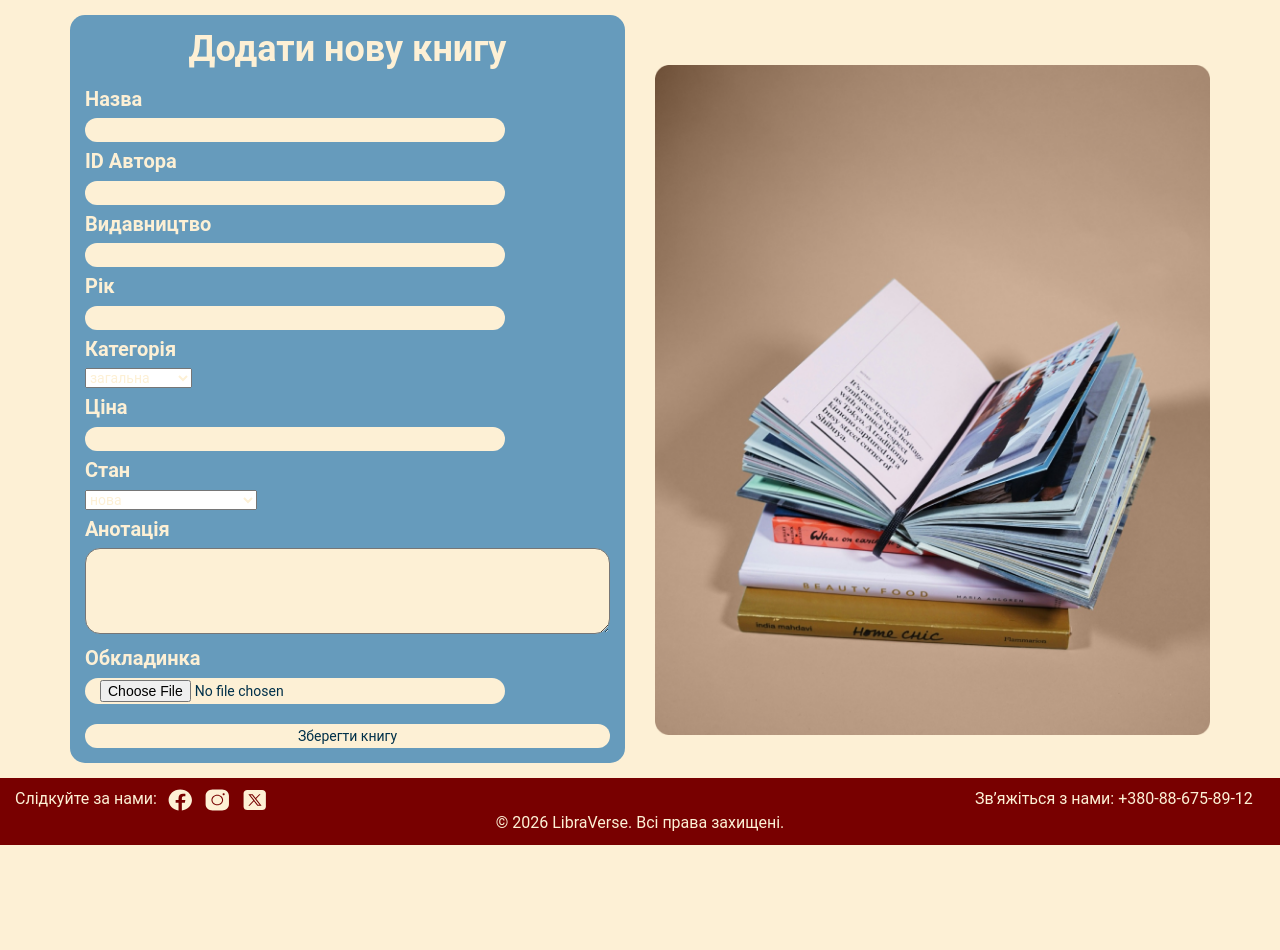
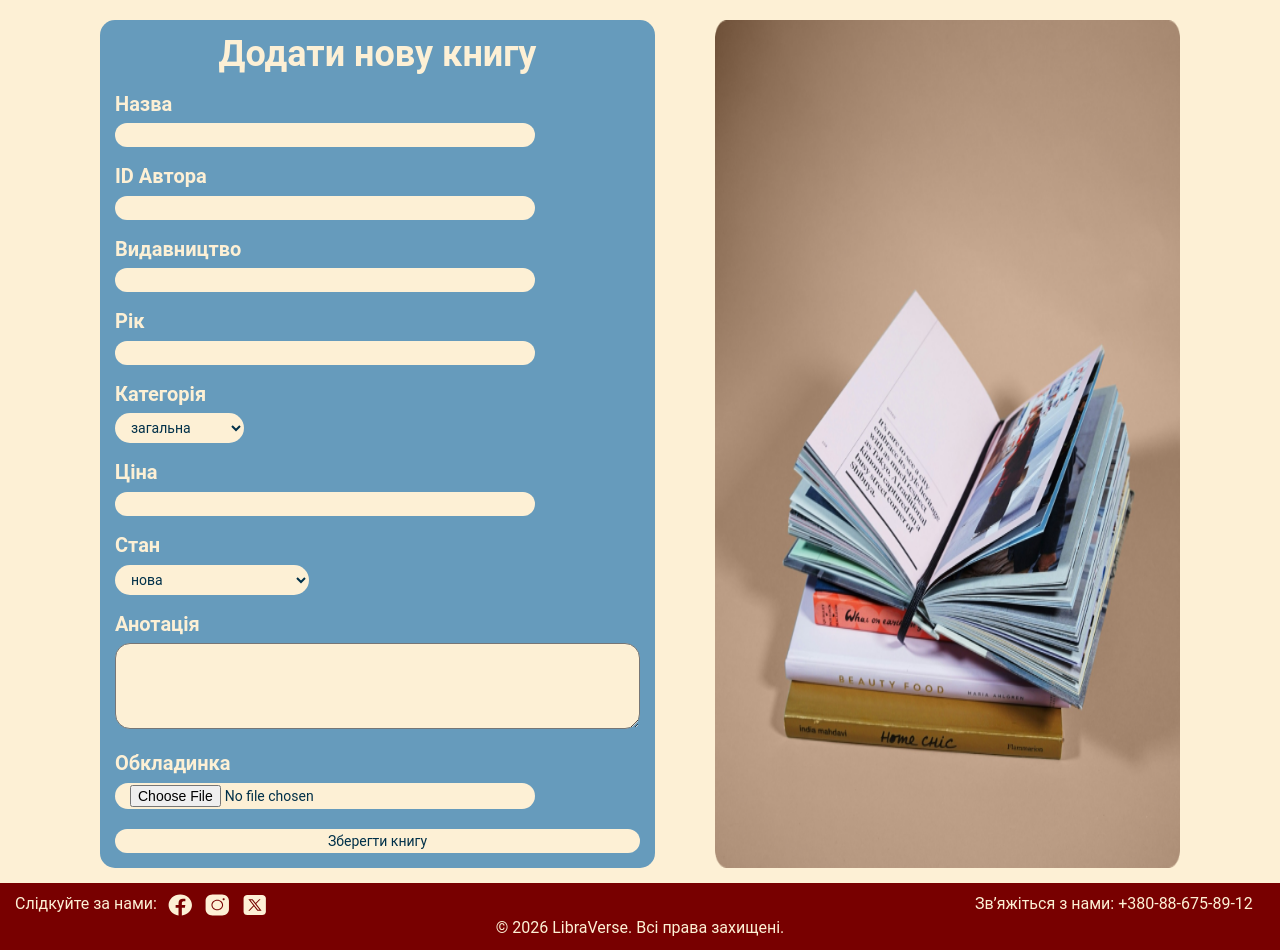
Before and after one commit to Ksenya354638/LibraVerse, a PHP site: page /pages/new_book.php in a window 1280 px wide. Shown: the part 50-1000 px from the top of the page. Before the commit the page ends 895 px from the top, so only its background shows below. Run offline with PHP 8.4, Linux system fonts and the light colour scheme; the visitor is signed in with stand-in values (Sample User, id 1).

Commit message:
Update 3.0

```diff
--- a/css/styles.css
+++ b/css/styles.css
@@ -791,3 +791,58 @@ body .main-content.profile {
     background-color: #669BBC;
     color: #FDF0D5;
 }
+
+/* ===== NEW BOOK / NEW AUTHOR FIX ===== */
+
+.main-content.add .row{
+    display: flex;
+    align-items: stretch;
+    gap: 30px;
+}
+
+/* форма і зображення однакової висоти */
+.main-content.add .form-container,
+.main-content.add .image{
+    display: flex;
+    flex: 1;
+}
+
+.main-content.add .book-form{
+    width: 100%;
+    height: 100%;
+}
+
+/* фікс для select (було бліде і нечитабельне) */
+.main-content select.form-input{
+    background-color: #FDF0D5;
+    color: #003049;
+    border-radius: 15px;
+    border: none;
+    padding: 6px 12px;
+}
+
+/* вирівнювання інпутів */
+.main-content .form-input{
+    margin-bottom: 10px;
+}
+
+/* ===== VALIDATION FIX ===== */
+.validation-msg{
+    margin: 15px 0;
+    background-color: #FDF0D5;
+    border: 3px solid #C1121F;
+    border-radius: 15px;
+    align-items: center;
+    gap: 10px;
+}
+
+.validation-msg.done{
+    border-color: #669BBC;
+}
+
+.btn-primary,
+.btn-success,
+.btn-danger{
+    border-radius: 15px !important;
+    font-weight: bold;
+}
--- a/pages/librarian_profile.php
+++ b/pages/librarian_profile.php
@@ -95,9 +95,9 @@ if(isset($_SESSION['LibrarianID'])) {
         </div>
     </nav>
 
-    <div class="container main-content">
+    <div class="container main-content customer-profile">
         <?php if ($librarian): ?>
-            <div class="row profile-info">
+            <div class="row profile-info book-descript">
                 <div class="col-md-8">
                     <h1><?php echo htmlspecialchars("{$librarian['Surname']} {$librarian['FirstName']} {$librarian['ParentalName']}"); ?></h1>
                     <p><b>ID:</b> <?php echo $librarian['LibrarianID']; ?></p>
--- a/pages/new_author.php
+++ b/pages/new_author.php
@@ -101,7 +101,7 @@ if (isset($_SESSION['LibrarianID'])) {
                 </form>
             </div>
             <div class="col-lg-6 image hidden-xs">
-                <img src="../images/add_author.png" alt="author" class="img-responsive">
+                <img src="../images/add_author.png" class="img-responsive">
             </div>
         </div>
     </div>
--- a/pages/new_book.php
+++ b/pages/new_book.php
@@ -91,9 +91,12 @@ if(isset($_SESSION['LibrarianID'])) {
         </div>
     </nav>
 
-    <div class="container main-content add">
+    <div class="container main-content add" style="padding-top: 20px;">
         <?php if($msg == "success"): ?>
-            <div class="alert alert-success">Книгу успішно додано!</div>
+            <div class="validation-msg done col-lg-12">
+                <img src="../images/done.svg" alt="done">
+                <h2>Книгу успішно додано!</h2>
+            </div>
         <?php endif; ?>
 
         <div class="row">
@@ -141,8 +144,8 @@ if(isset($_SESSION['LibrarianID'])) {
                     <input type="submit" name="add-book" value="Зберегти книгу" class="btn btn-primary btn-block">
                 </form>
             </div>
-            <div class="col-lg-6 hidden-xs">
-                <img src="../images/add_book.png" class="img-responsive" style="margin-top: 50px;">
+            <div class="col-lg-6 hidden-xs image">
+                <img src="../images/add_book.png" class="img-responsive">
             </div>
         </div>
     </div>
```
